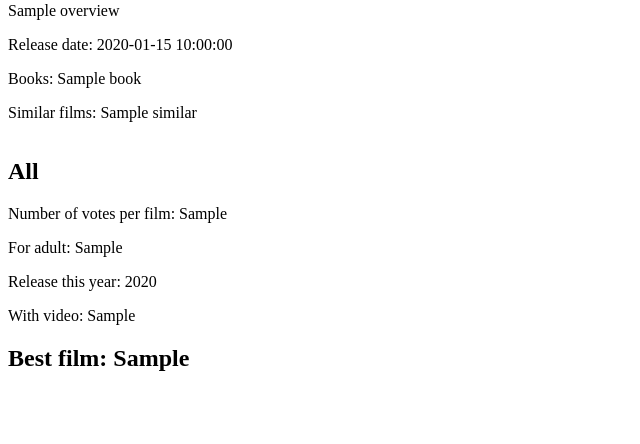
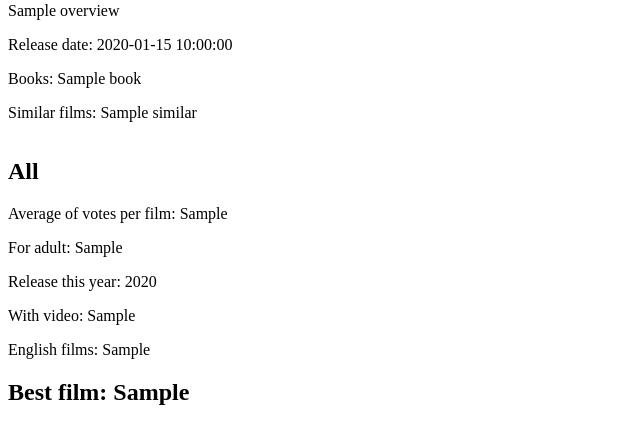
Before and after one commit to Ewelaiam/Distributed-systems, a FastAPI app: template RESTFulServices/templates/result.html in a window 1280 px wide. Shown: the part 227-671 px from the top of the page, without its empty margins (0-640 px from the left). Run offline with FastAPI, Linux system fonts and the light colour scheme; the template is opened without the code that fills it: most values are stand-ins (such as "Sample title", 1, 10 or a date in 2020).

Commit message:
RESTFul Services - clean code

```diff
--- a/RESTFulServices/main.py
+++ b/RESTFulServices/main.py
@@ -86,6 +86,7 @@ def handle_form(request: Request,
     for_adult = 0
     release_this_year = 0
     with_video = 0
+    is_original_en = 0
 
     url_title = []
     url_similar = []
@@ -99,6 +100,8 @@ def handle_form(request: Request,
             release_this_year += 1
         if film['video']:
             with_video += 1
+        if film['original_language'] == "en":
+            is_original_en += 1
 
     asyncio.run(get_urls_info(url_title, url_similar))
     all_books = get_books()
@@ -114,12 +117,13 @@ def handle_form(request: Request,
                                                       "films_no": len(top_films),
                                                       "flag": language,
                                                       "books": all_books,
-                                                      "vote_per_film": average,
+                                                      "vote_per_film": round(average, 2),
                                                       "for_adult": for_adult,
                                                       "similar": similar,
                                                       "best_film": best_film,
                                                       "release_this_year": release_this_year,
-                                                      "with_video": with_video
+                                                      "with_video": with_video,
+                                                      "en_films": f"{round(is_original_en * 100 / len(top_films), 2)}%"
                                                       })
 
 @app.exception_handler(RequestValidationError)
--- a/RESTFulServices/templates/result.html
+++ b/RESTFulServices/templates/result.html
@@ -30,10 +30,11 @@
 
         {% endfor %}
         <h2>All</h2>
-        <p>Number of votes per film: {{ vote_per_film }}</p>
+        <p>Average of votes per film: {{ vote_per_film }}</p>
         <p>For adult: {{ for_adult }}</p>
         <p>Release this year: {{ release_this_year }}</p>
         <p>With video: {{ with_video }}</p>
+        <p>English films: {{ en_films }}</p>
 
 
     </p>
```
